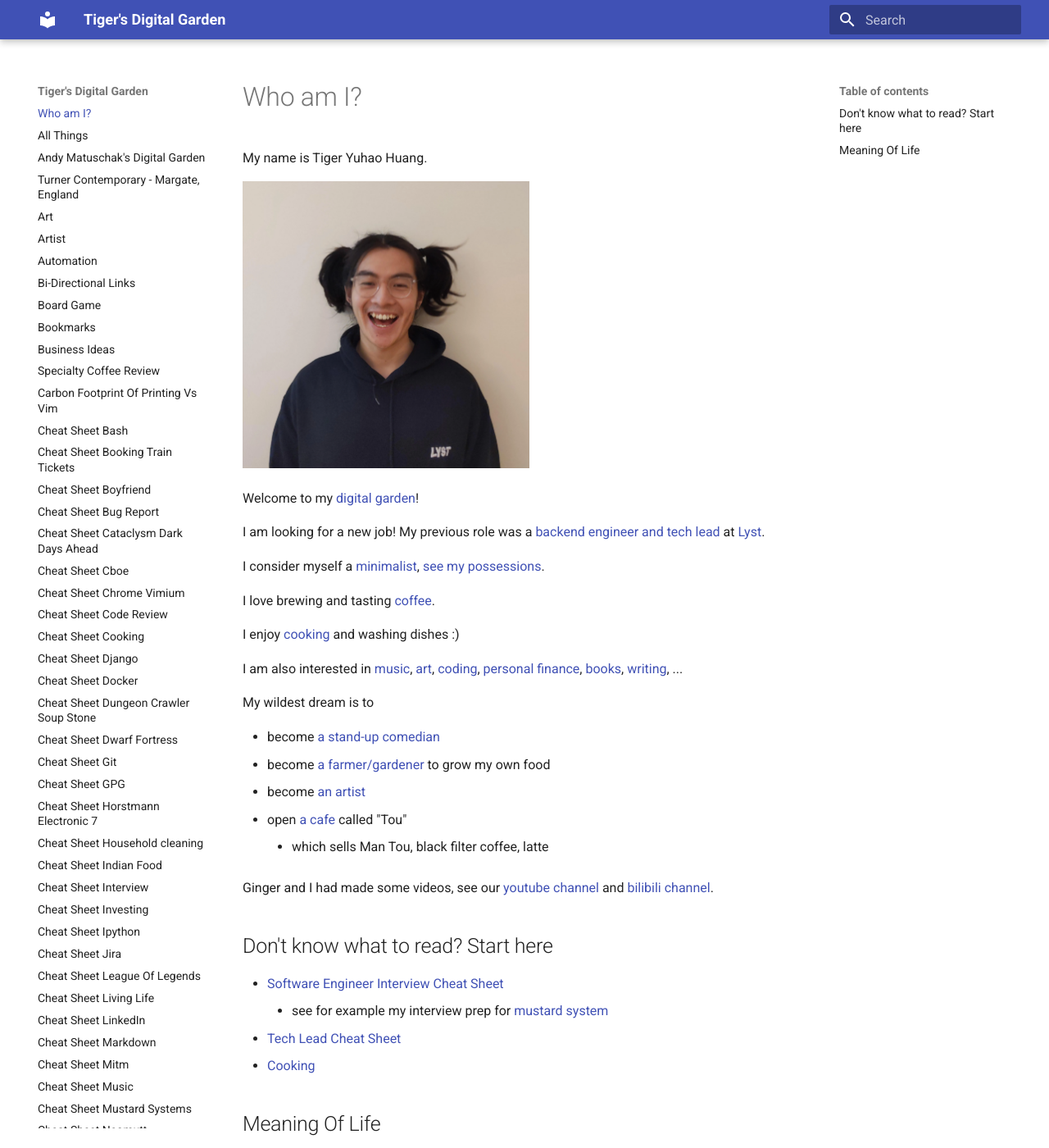
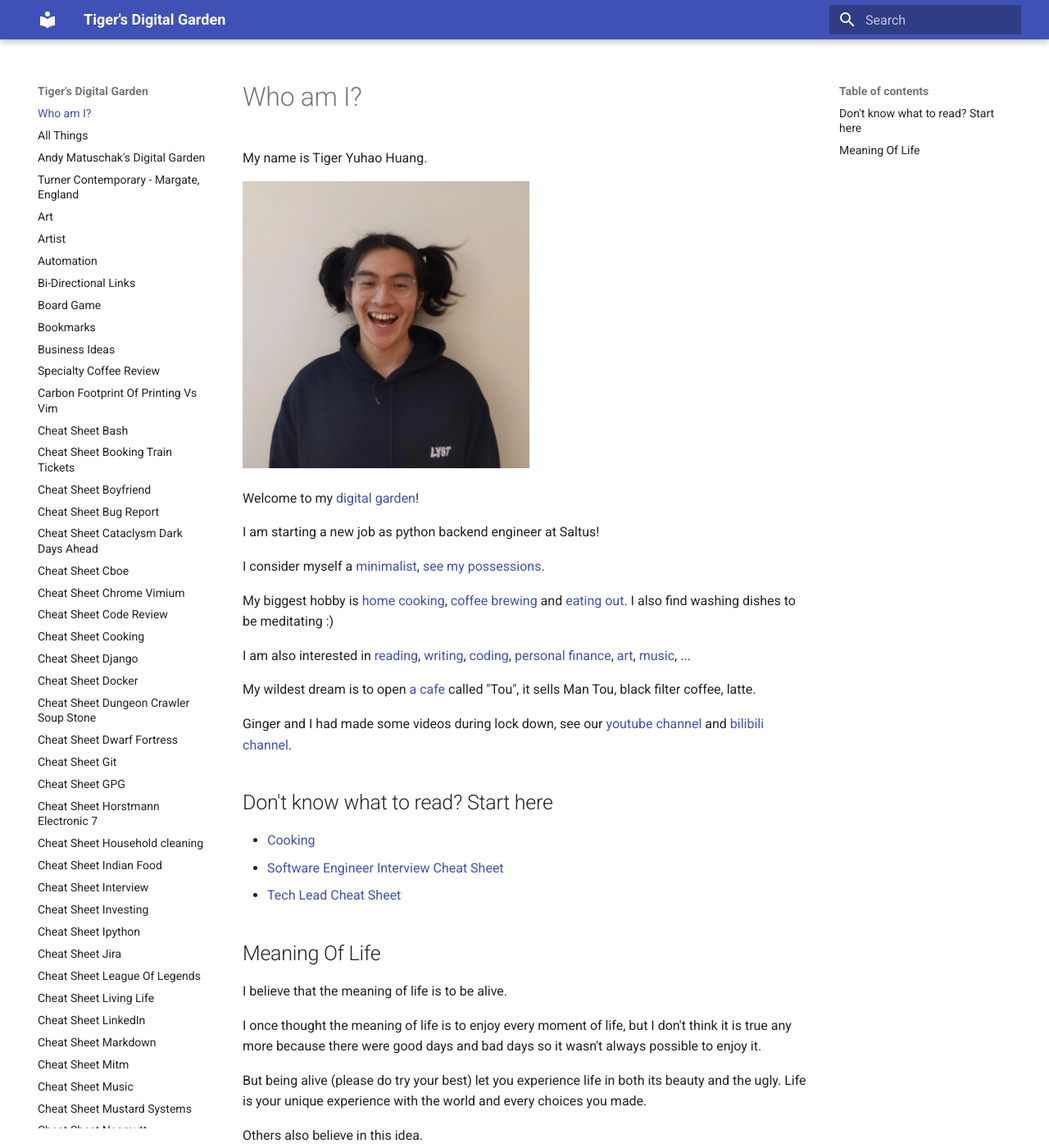
Before and after one commit to ynotstartups/notes, an MkDocs documentation site: the page built from notes/index.md, in a window 1280 px wide and 1400 px high. Shown: the whole window at 82% size. Built offline with MkDocs 1.6.1 and Material for MkDocs 9.7.7, drawn with Linux system fonts in a browser that asks for light colours.

Commit message:
update index

```diff
--- a/notes/index.md
+++ b/notes/index.md
@@ -6,39 +6,31 @@ My name is Tiger Yuhao Huang.
 
 Welcome to my [digital garden](digital-garden.md)!
 
-I am looking for a new job! My previous role was a [backend engineer and tech lead](cheat-sheet-software-engineering.md) at [Lyst](https://www.lyst.com).
+I am starting a new job as python backend engineer at Saltus!
 
 I consider myself a [minimalist](minimalism.md), [see my possessions](all-things.md).
 
-I love brewing and tasting [coffee](index-coffee.md).
-
-I enjoy [cooking](cooking.md) and washing dishes :)
+My biggest hobby is [home cooking](cooking.md), [coffee brewing](index-coffee.md) and [eating out](restaurant-recommendations.md). I also find washing dishes to be meditating :)
 
 I am also interested in
-[music](index-music.md),
-[art](art.md),
+[reading](reading.md),
+[writing](digital-garden.md),
 [coding](https://github.com/ynotstartups),
 [personal finance](https://www.bilibili.com/video/BV1u54y1x7zF),
-[books](reading.md),
-[writing](digital-garden.md),
+[art](art.md),
+[music](index-music.md),
 ...
 
-My wildest dream is to
+My wildest dream is to open [a cafe](coffee-recipe.md) called "Tou",
+it sells Man Tou, black filter coffee, latte.
 
-- become [a stand-up comedian](stand-up-comedy.md)
-- become [a farmer/gardener](farmer.md) to grow my own food
-- become [an artist](artist.md)
-- open [a cafe](coffee-recipe.md) called "Tou"
-  - which sells Man Tou, black filter coffee, latte
-
-Ginger and I had made some videos, see our [youtube channel](https://www.youtube.com/channel/UCQE6i7tcSbBQMD8KSeUQYvQ) and [bilibili channel](https://space.bilibili.com/1281157300).
+Ginger and I had made some videos during lock down, see our [youtube channel](https://www.youtube.com/channel/UCQE6i7tcSbBQMD8KSeUQYvQ) and [bilibili channel](https://space.bilibili.com/1281157300).
 
 ## Don't know what to read? Start here
 
+- [Cooking](cooking.md)
 - [Software Engineer Interview Cheat Sheet](cheat-sheet-interview.md)
-  - see for example my interview prep for [mustard system](cheat-sheet-mustard-systems.md)
 - [Tech Lead Cheat Sheet](cheat-sheet-software-engineering.md)
-- [Cooking](cooking.md)
 
 ## Meaning Of Life
 
```
